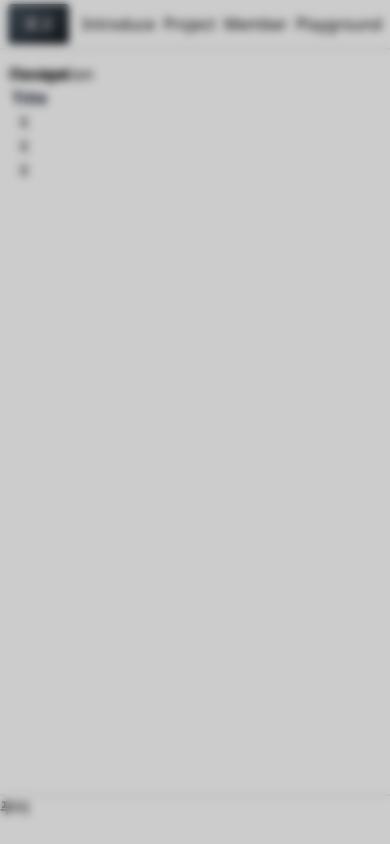
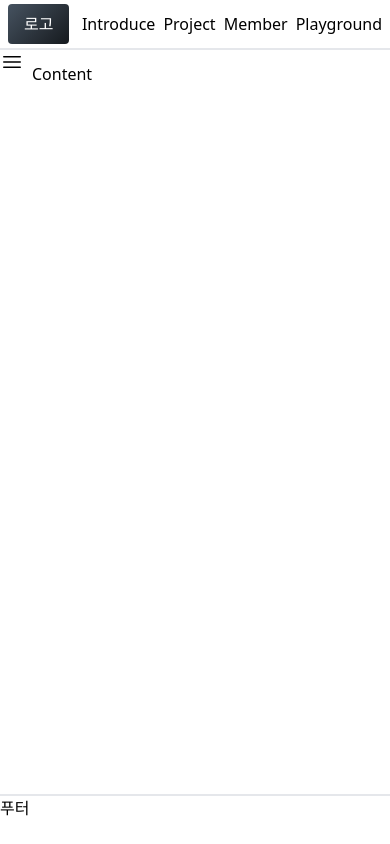
Before and after one commit to bdcrew/BDCrew-front-webapp, a Next.js app: page / in a window 390 px wide. Built offline with nearby package versions, Linux system fonts and the light colour scheme.

Commit message:
layout test

```diff
--- /dev/null
+++ b/src/components/Blur/NavigationBlur.tsx
@@ -0,0 +1,19 @@
+import { PropsWithChildren, memo } from "react";
+
+interface P extends PropsWithChildren {
+  active: boolean;
+}
+
+const NavigationBlur: React.FC<P> = ({ children, active }) => {
+  return (
+    <div
+      className={` inset-0 ${
+        active ? "fixed" : "hidden"
+      } md:static md:bg-transparent backdrop-blur-md md:backdrop-blur-0`}
+    >
+      {children}
+    </div>
+  );
+};
+
+export default memo(NavigationBlur);
--- /dev/null
+++ b/src/components/Blur/index.tsx
@@ -0,0 +1,3 @@
+import NavigationBlur from "./NavigationBlur";
+
+export default { NavigationBlur };
--- a/src/components/Layout/Navigation.tsx
+++ b/src/components/Layout/Navigation.tsx
@@ -1,17 +1,50 @@
+import { useState } from "react";
+import NavigationBlur from "../Blur/NavigationBlur";
+import NavigationTitle from "../Text/NavigationTitle";
+
 interface P {}
 
 const Navigation: React.FC<P> = () => {
+  const [mobileOpenNav, setMobileOpenNav] = useState(false);
+
   return (
-    <nav className="w-80 absolute  md:static md: h-full p-3">
-      Navigation
-      <div className="fixed inset-0 bg-black/20 backdrop-blur-sm"></div>
-      <h5 className="font-semibold text-slate-900">Title</h5>
-      <ul className="px-2">
-        <li>li</li>
-        <li>li</li>
-        <li>li</li>
-      </ul>
-    </nav>
+    <>
+      <div className="md:hidden flex justify-between">
+        <div
+          onClick={() => {
+            setMobileOpenNav(true);
+          }}
+        >
+          <svg
+            xmlns="http://www.w3.org/2000/svg"
+            fill="none"
+            viewBox="0 0 24 24"
+            strokeWidth={1.5}
+            stroke="currentColor"
+            className="w-6 h-6"
+          >
+            <path
+              strokeLinecap="round"
+              strokeLinejoin="round"
+              d="M3.75 6.75h16.5M3.75 12h16.5m-16.5 5.25h16.5"
+            />
+          </svg>
+        </div>
+      </div>
+      <NavigationBlur active={mobileOpenNav}>
+        <nav className="w-full md:w-64 absolute  md:static md: h-full p-3 border ">
+          <div className={`static h-12 md:hidden `}>a</div>
+          <div className=" border-2 rounded-md border-red-500  text-red-600">
+            <NavigationTitle customize="border-b-red-500">신고</NavigationTitle>
+            <ul className="px-3 space-y-2 py-1">
+              <li>🤸‍♂️_탈주자</li>
+              <li>💩_똥사개</li>
+              <li>💕_혼인신고</li>
+            </ul>
+          </div>
+        </nav>
+      </NavigationBlur>
+    </>
   );
 };
 
--- /dev/null
+++ b/src/components/Text/NavigationTitle.tsx
@@ -0,0 +1,15 @@
+import { PropsWithChildren } from "react";
+
+interface P extends PropsWithChildren {
+  customize?: string;
+}
+
+const NavigationTitle: React.FC<P> = ({ children, customize }) => {
+  return (
+    <h5 className={`font-semibold py-1 px-1 border-b-2 ${customize}`}>
+      {children}
+    </h5>
+  );
+};
+
+export default NavigationTitle;
```
